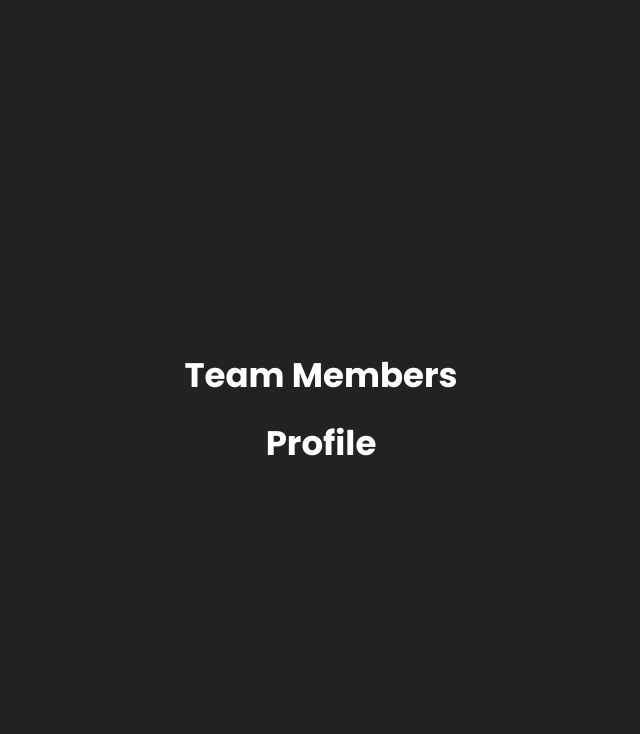
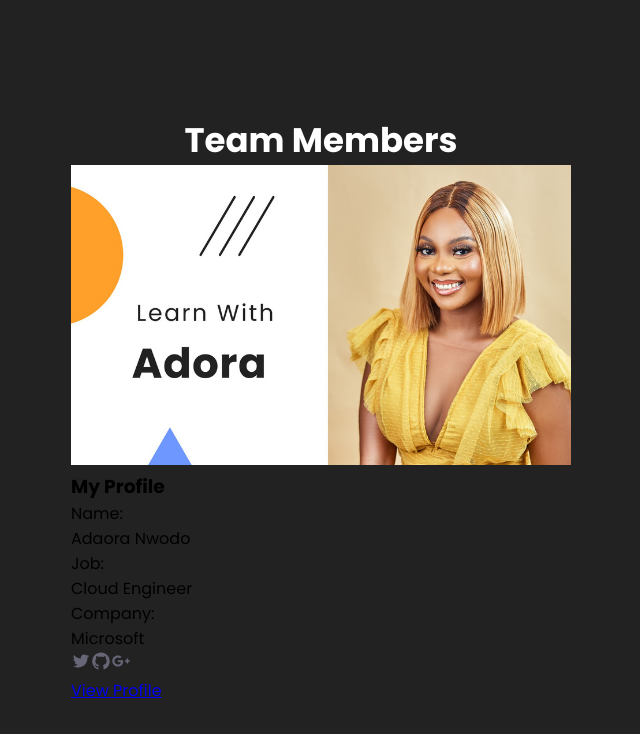
Before and after one commit to kevinandris/profile-app, a React (Create React App) app: page / in a window 1280 px wide. Shown: the top 734 px of the page, without its empty margins (319-959 px from the left). Built offline with nearby package versions, Linux system fonts and the light colour scheme.

Commit message:
profile code added for user's identity, icons and button

```diff
--- a/src/components/profile/Profile.js
+++ b/src/components/profile/Profile.js
@@ -1,12 +1,38 @@
 import React from 'react'
 import styles from "./Profile.module.css"
+import profile1 from "../../assets/profile1.png"
+import { AiOutlineTwitter, AiOutlineGithub, AiOutlineGooglePlus} from "react-icons/ai"
 
 const Profile = () => {
   return (
-    <div>
-        <h1>Profile</h1>
+    <div className={styles.profile}>
+      <img src={profile1} alt="" />
+      <div className={styles["profile-content"]}>
+        <h3>My Profile</h3>
+        <div className={styles.text}>
+          <p>Name: </p>
+          <p>Adaora Nwodo </p>
+        </div>
+        <div className={styles.text}>
+          <p>Job: </p>
+          <p>Cloud Engineer </p>
+        </div>
+        <div className={styles.text}>
+          <p>Company: </p>
+          <p>Microsoft </p>
+        </div>
+
+        <div className={styles.icons}>
+          <AiOutlineTwitter color='#667' size={20}/>
+          <AiOutlineGithub color='#667' size={20}/>
+          <AiOutlineGooglePlus color='#667' size={20}/>
+        </div>
+        <div className={styles.btn}>
+          <a href="#" target="_blank" rel='noreferrer'>View Profile</a>
+        </div>
+      </div>
     </div>
   )
 }
 
-export default Profile
+export default Profile;
```
